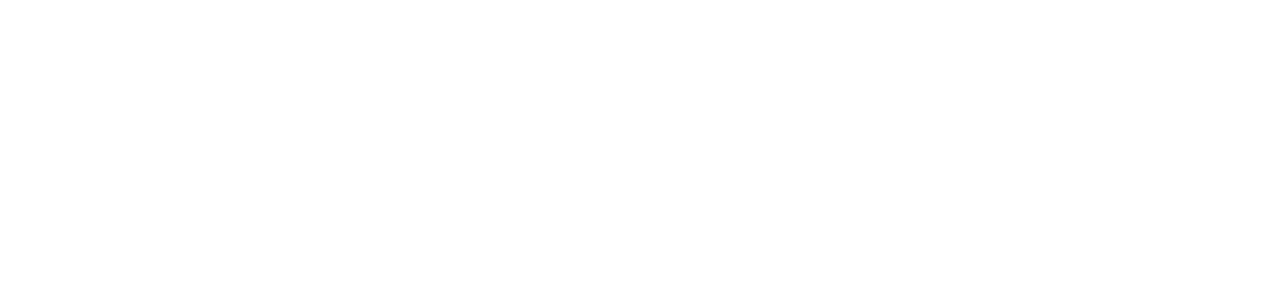
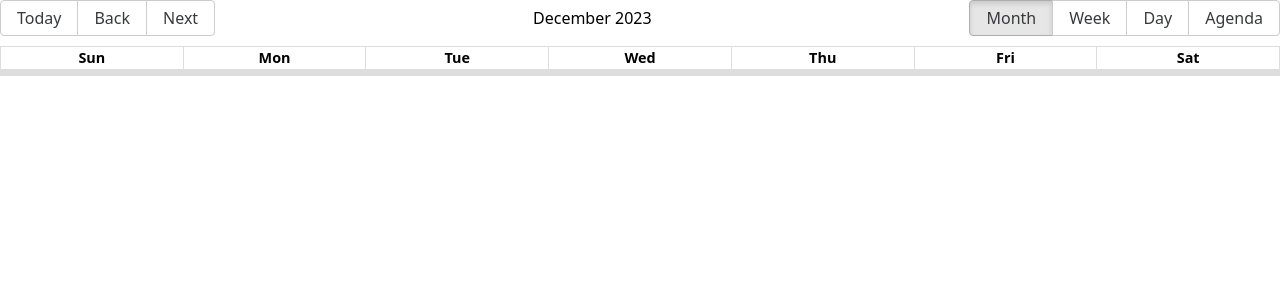
Before and after one commit to ConnectiveMinds/connectiveMind-frontend, a React (Vite) app: page /Calendar in a window 1280 px wide. Before the commit this address had no page. Shown: the top 300 px of the page. Built offline with nearby package versions, Linux system fonts and the light colour scheme.

Commit message:
Calendar

```diff
--- a/package.json
+++ b/package.json
@@ -12,6 +12,7 @@
   "dependencies": {
     "@reduxjs/toolkit": "^1.9.7",
     "react": "^18.2.0",
+    "react-big-calendar": "^1.8.4",
     "react-dom": "^18.2.0",
     "react-redux": "^8.1.3",
     "react-router": "^6.16.0",
@@ -20,6 +21,7 @@
   },
   "devDependencies": {
     "@types/react": "^18.2.15",
+    "@types/react-big-calendar": "^1.8.2",
     "@types/react-dom": "^18.2.7",
     "@typescript-eslint/eslint-plugin": "^6.0.0",
     "@typescript-eslint/parser": "^6.0.0",
--- a/src/App.tsx
+++ b/src/App.tsx
@@ -4,6 +4,7 @@
 import { HomePage } from "./Pages/HomePage";
 import { Login} from "./Pages/SignIn";
 import { SignUp } from "./Pages/SignUp";
+import { MyCalendar } from "./Components/calendar";
 
 
 const App = () => {
@@ -15,6 +16,7 @@
                 <Route path='/Home' element={<HomePage />} />
                 <Route path='/SignIn' element={<SignUp />} />
                 <Route path='/login' element={<Login/>} />
+                <Route path='/calendar' element={<MyCalendar/>} />
             </Routes>
             </BrowserRouter>
 
--- /dev/null
+++ b/src/Components/calendar.tsx
@@ -0,0 +1,25 @@
+import { Calendar, momentLocalizer } from "react-big-calendar";
+
+import 'react-big-calendar/lib/css/react-big-calendar.css'
+import moment from 'moment';
+import events from "./events";
+import "../style.css";
+
+// Setup the localizer by providing the moment (or globalize, or Luxon) Object
+// to the correct localizer.
+
+
+const localizer = momentLocalizer(moment) // or globalizeLocalizer
+
+
+
+export const MyCalendar = () => (
+  <div className="myCustomHeight">
+    <Calendar
+      localizer={localizer}
+      events={events}
+      startAccessor="start"
+      endAccessor="end"
+    />
+  </div>
+)
--- /dev/null
+++ b/src/Components/events.tsx
@@ -0,0 +1,71 @@
+// import moment from "moment";
+
+interface Event {
+    id: number;
+    title: string;
+    allDay?: boolean;
+    start: Date;
+    end: Date;
+  }
+
+
+  const events: Event[] = [
+    {
+        id: 0,
+        title: "All Day Event very long title",
+        allDay: true,
+        start: new Date(2015, 3, 0),
+        end: new Date(2015, 3, 1)
+      },
+      {
+        id: 1,
+        title: "Long Event",
+        start: new Date(2015, 3, 7),
+        end: new Date(2015, 3, 10)
+      },
+
+      {
+        id: 2,
+        title: "DTS STARTS",
+        start: new Date(2016, 2, 13, 0, 0, 0),
+        end: new Date(2016, 2, 20, 0, 0, 0)
+      },
+
+      {
+        id: 3,
+        title: "DTS ENDS",
+        start: new Date(2016, 10, 6, 0, 0, 0),
+        end: new Date(2016, 10, 13, 0, 0, 0)
+      },
+
+      {
+        id: 4,
+        title: "Some Event",
+        start: new Date(2023, 3, 9, 0, 0, 0),
+        end: new Date(2023, 3, 9, 0, 0, 0)
+      },
+      {
+        id: 5,
+        title: "Conference",
+        start: new Date(2023, 3, 11),
+        end: new Date(2023, 3, 13),
+
+      },
+      {
+        id: 6,
+        title: "Meeting",
+        start: new Date(2023, 3, 12, 10, 30, 0, 0),
+        end: new Date(2023, 3, 12, 12, 30, 0, 0),
+        // desc: "Pre-meeting meeting, to prepare for the meeting"
+      },
+
+
+      {
+        id: 7,
+        title: "Today",
+        start: new Date(new Date().setHours(new Date().getHours() - 3)),
+        end: new Date(new Date().setHours(new Date().getHours() + 3))
+      }
+  ];
+
+  export default events;
--- a/src/app/store.ts
+++ b/src/app/store.ts
@@ -2,12 +2,14 @@
 import { authApi } from "../services/authApi";
 import {setupListeners } from "@reduxjs/toolkit/query/react";
 import authReducer from  "../features/authSlice"
+import dateReducer from  "../features/calendarSlice"
 export const store = configureStore(
     {
         reducer:
         {
             auth:authReducer,
-            [authApi.reducerPath]:authApi.reducer
+            [authApi.reducerPath]:authApi.reducer,
+            dates:dateReducer,
         },
         middleware:(getDefaultMiddleware)=>
         getDefaultMiddleware().concat(authApi.middleware),
--- /dev/null
+++ b/src/features/calendarSlice.ts
@@ -0,0 +1,42 @@
+// import { createSlice } from "@reduxjs/toolkit";
+// import { RootState } from "../app/store";
+
+import { PayloadAction, createSlice } from "@reduxjs/toolkit"
+import { RootState } from "../app/store"
+
+type Event = {
+    userid:string,
+    title:string,
+    allDay: boolean,
+    start: Date,
+    end: Date
+}
+
+interface EventState{
+    dates:Array<Event>
+}
+
+const initialState: EventState ={
+    dates:[]
+
+}
+
+export const EventSlice = createSlice(
+    {
+        name: "date",
+        initialState,
+        reducers:
+        {
+            addEvent:(state,action:PayloadAction<Event>)=>
+            {
+                const  date= action.payload;
+                state.dates.push(date)
+            },
+        }
+    }
+)
+
+export const {addEvent } = EventSlice.actions;
+export const selectEvents = (state:RootState)=>state.dates;
+
+export default EventSlice.reducer;
--- a/src/style.css
+++ b/src/style.css
@@ -101,3 +101,50 @@
 .description header span {
   color: rgba(119, 65, 170, 1);
 }
+
+/*calendar*/
+.year {
+  display: flex;
+  flex-wrap: wrap;
+  justify-content: space-between;
+}
+
+.month {
+  margin: 5px 5px 15px 5px;
+}
+
+.month-name {
+  color: #ccbe88;
+  font-weight: bold;
+}
+
+.day {
+  display: inline-block;
+  width: 30px;
+  height: 30px;
+  text-align: center;
+  line-height: 30px;
+}
+
+.date {
+  width: 30px;
+  height: 30px;
+  background: white;
+  border-radius: 50px;
+  border: none;
+  outline: none;
+}
+
+.date.in-month:hover {
+  cursor: pointer;
+  background: #ccbe88;
+}
+
+.today {
+  background: #ccbe88;
+}
+
+.date.prev-month,
+.date.next-month {
+  color: grey;
+}
```
Also changed, not shown: src/Pages/CalendarPage.tsx (added, +9 -0 lines), src/services/calendarApi.ts (added, +25 -0 lines), 1 other file (tests, documents, lock files or other folders).
